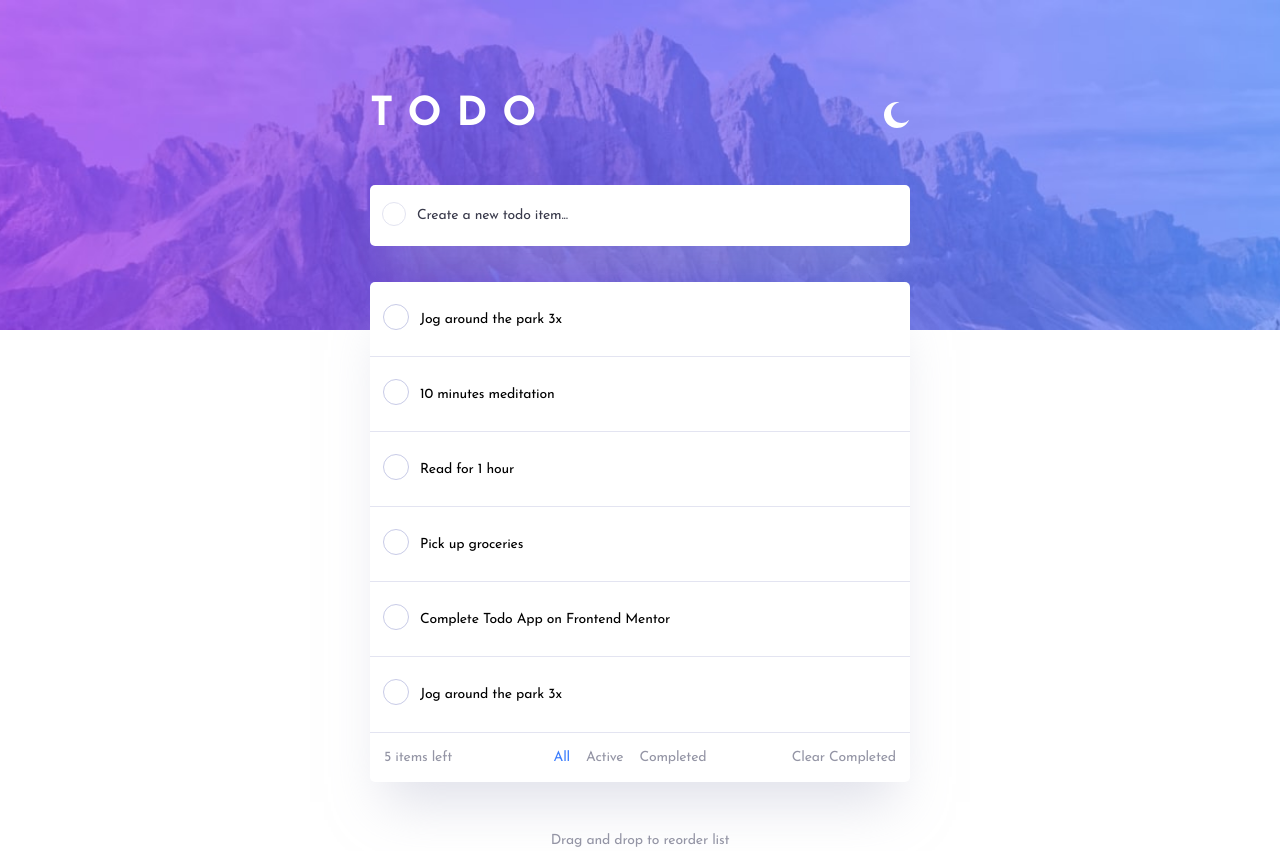
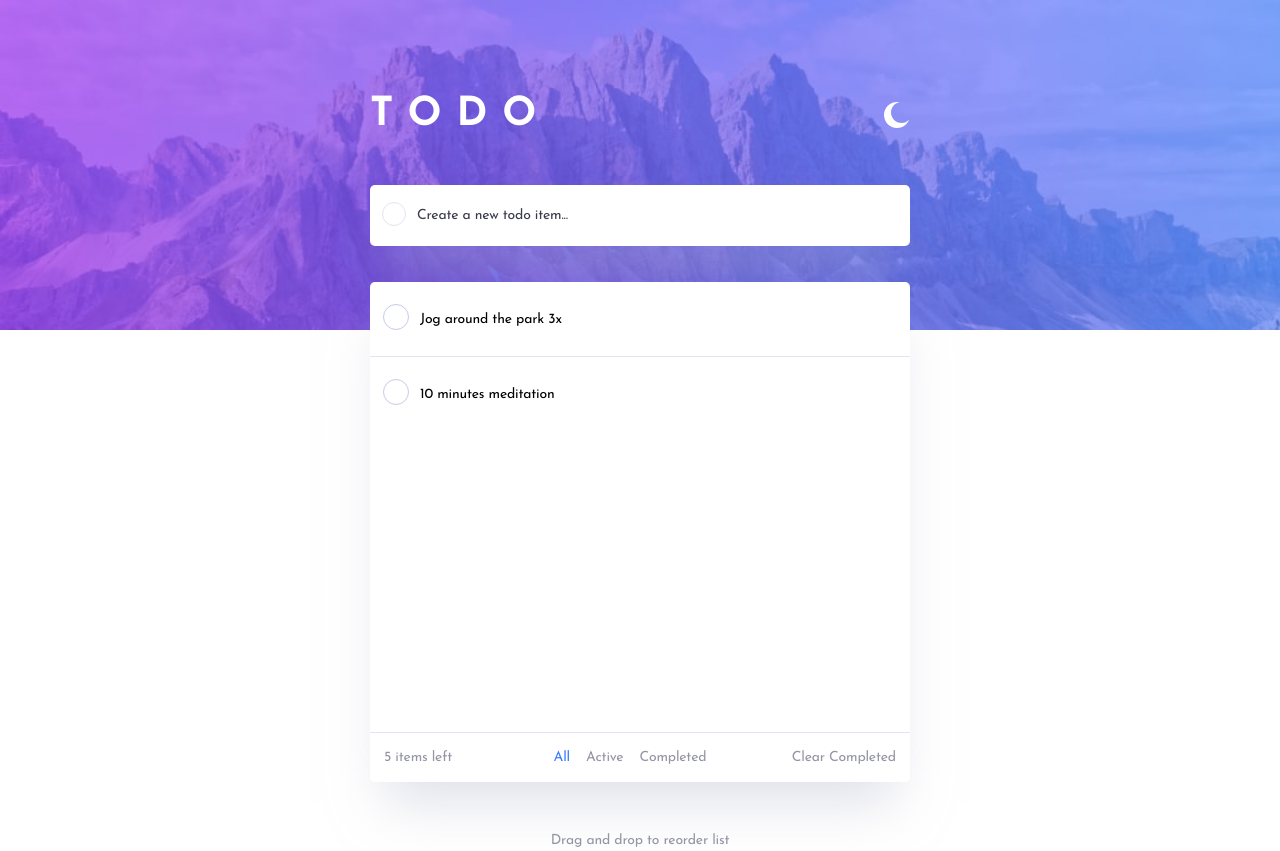
Before and after one commit to ronnypdev/Complex-Todo-App, a React (Vite) app: page / in a window 1280 px wide. Built offline with nearby package versions, Linux system fonts and the light colour scheme.

Commit message:
Refactored listItemsComponent

```diff
--- a/src/assets/components/Todo.tsx
+++ b/src/assets/components/Todo.tsx
@@ -5,14 +5,14 @@ export default function Todo() {
   return (
     <>
       <div className="todo-container bg-white w-[540px] h-[500px] my-0 mx-auto rounded-[5px] shadow-paleWhite">
-        <div className="todo-wrapper h-[90%] min-h-fit">
+        <div className="todo-wrapper h-[90%] overflow-y-auto min-h-[auto]">
           <div className="p-6 border-t first:border-0 flex justify-between items-center group/controls">
             <div className="todo-flex-col">
               <input className="cursor-pointer checkbox-round relative right-[11px] bottom-[2px]" type="checkbox" id="listItems1" name="listItems1"/>
               <label className="cursor-pointer" htmlFor="listItems1">Jog around the park 3x</label>
             </div>
             <div className="hidden group-hover/controls:flex group-hover/controls:justify-center group-hover/controls:items-center">
-              <PencilIcon fillColor="#494C6B" hoverState="hover:fill-midGrey cursor-pointer mr-2" />
+              <PencilIcon fillColor="#494C6B" hoverState="hover:fill-midGrey cursor-pointer mr-2"/>
               <CrossIcon fillColor="#494C6B" hoverState="hover:fill-midGrey cursor-pointer mr-2"/>
             </div>
           </div>
@@ -22,47 +22,7 @@ export default function Todo() {
               <label className="cursor-pointer" htmlFor="listItems2">10 minutes meditation</label>
             </div>
             <div className="hidden group-hover/controls:flex group-hover/controls:justify-center group-hover/controls:items-center">
-              <PencilIcon fillColor="#494C6B" hoverState="hover:fill-midGrey cursor-pointer mr-2" />
-              <CrossIcon fillColor="#494C6B" hoverState="hover:fill-midGrey cursor-pointer mr-2"/>
-            </div>
-          </div>
-          <div className="p-6 border-t border-t-lightGrey flex justify-between items-center group/controls">
-            <div className="todo-flex-col">
-              <input className="cursor-pointer checkbox-round relative right-[11px] bottom-[2px]" type="checkbox" id="listItems3" name="listItems3"/>
-              <label className="cursor-pointer" htmlFor="listItems3">Read for 1 hour</label>
-            </div>
-            <div className="hidden group-hover/controls:flex group-hover/controls:justify-center group-hover/controls:items-center">
-              <PencilIcon fillColor="#494C6B" hoverState="hover:fill-midGrey cursor-pointer mr-2" />
-              <CrossIcon fillColor="#494C6B" hoverState="hover:fill-midGrey cursor-pointer mr-2"/>
-            </div>
-          </div>
-          <div className="p-6 border-t border-t-lightGrey flex justify-between items-center group/controls">
-            <div className="todo-flex-col">
-              <input className="cursor-pointer checkbox-round relative right-[11px] bottom-[2px]" type="checkbox" id="listItems4" name="listItems4"/>
-              <label className="cursor-pointer" htmlFor="listItems4">Pick up groceries</label>
-            </div>
-            <div className="hidden group-hover/controls:flex group-hover/controls:justify-center group-hover/controls:items-center">
-              <PencilIcon fillColor="#494C6B" hoverState="hover:fill-midGrey cursor-pointer mr-2" />
-              <CrossIcon fillColor="#494C6B" hoverState="hover:fill-midGrey cursor-pointer mr-2"/>
-            </div>
-          </div>
-          <div className="p-6 border-t border-t-lightGrey flex justify-between items-center group/controls">
-            <div className="todo-flex-col">
-              <input className="cursor-pointer checkbox-round relative right-[11px] bottom-[2px]" type="checkbox" id="listItems5" name="listItems5"/>
-              <label className="cursor-pointer" htmlFor="listItems5">Complete Todo App on Frontend Mentor</label>
-            </div>
-            <div className="hidden group-hover/controls:flex group-hover/controls:justify-center group-hover/controls:items-center">
-              <PencilIcon fillColor="#494C6B" hoverState="hover:fill-midGrey cursor-pointer mr-2" />
-              <CrossIcon fillColor="#494C6B" hoverState="hover:fill-midGrey cursor-pointer mr-2"/>
-            </div>
-          </div>
-          <div className="p-6 border-t border-t-lightGrey flex justify-between items-center group/controls">
-            <div className="todo-flex-col">
-              <input className="cursor-pointer checkbox-round relative right-[11px] bottom-[2px]" type="checkbox" id="listItems6" name="listItems6"/>
-              <label className="cursor-pointer" htmlFor="listItems6">Jog around the park 3x</label>
-            </div>
-            <div className="hidden group-hover/controls:flex group-hover/controls:justify-center group-hover/controls:items-center">
-              <PencilIcon fillColor="#494C6B" hoverState="hover:fill-midGrey cursor-pointer mr-2" />
+              <PencilIcon fillColor="#494C6B" hoverState="hover:fill-midGrey cursor-pointer mr-2"/>
               <CrossIcon fillColor="#494C6B" hoverState="hover:fill-midGrey cursor-pointer mr-2"/>
             </div>
           </div>
```
